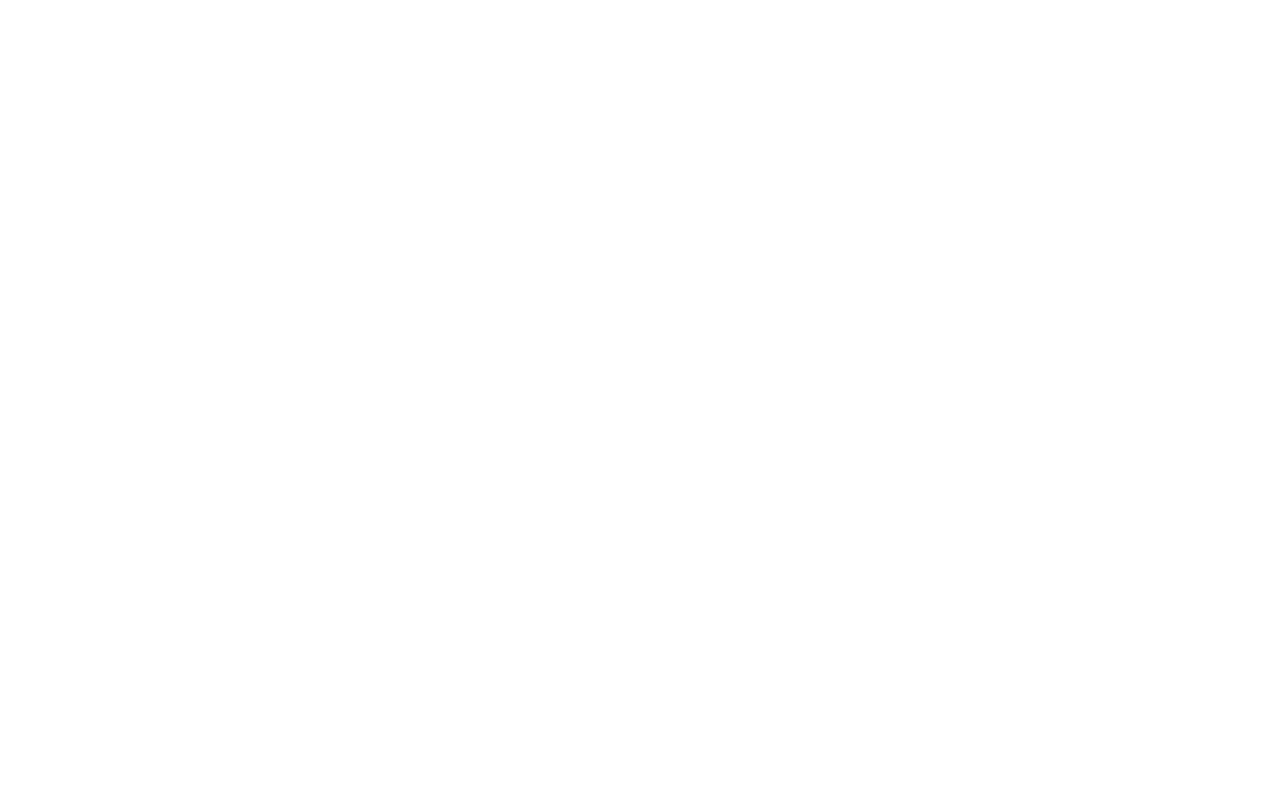
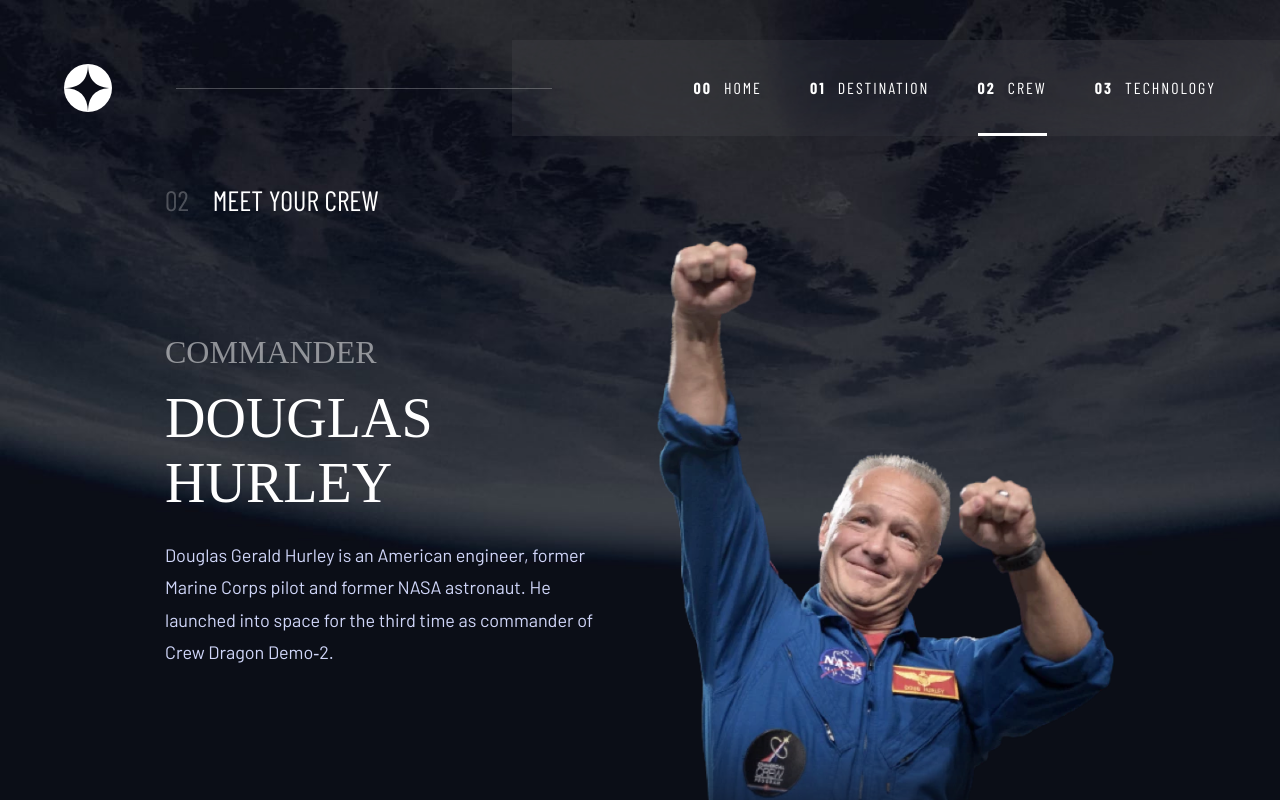
Before and after one commit to michaelclemens/space-tourism-multipage-website, a React (Vite) app: page /space-tourism-multipage-website/crew in a window 1280 px wide. Before the commit this address had no page. Built offline with nearby package versions, Linux system fonts and the light colour scheme; a web font is replaced by a local one.

Commit message:
Minor changes for gh-pages - will need to revist these changes

```diff
--- a/src/data.json
+++ b/src/data.json
@@ -3,8 +3,8 @@
     {
       "name": "Moon",
       "images": {
-        "png": "/assets/destination/image-moon.png",
-        "webp": "/assets/destination/image-moon.webp"
+        "png": "/space-tourism-multipage-website/assets/destination/image-moon.png",
+        "webp": "/space-tourism-multipage-website/assets/destination/image-moon.webp"
       },
       "description": "See our planet as you’ve never seen it before. A perfect relaxing trip away to help regain perspective and come back refreshed. While you’re there, take in some history by visiting the Luna 2 and Apollo 11 landing sites.",
       "distance": "384,400 km",
@@ -13,8 +13,8 @@
     {
       "name": "Mars",
       "images": {
-        "png": "/assets/destination/image-mars.png",
-        "webp": "/assets/destination/image-mars.webp"
+        "png": "/space-tourism-multipage-website/assets/destination/image-mars.png",
+        "webp": "/space-tourism-multipage-website/assets/destination/image-mars.webp"
       },
       "description": "Don’t forget to pack your hiking boots. You’ll need them to tackle Olympus Mons, the tallest planetary mountain in our solar system. It’s two and a half times the size of Everest!",
       "distance": "225 mil. km",
@@ -23,8 +23,8 @@
     {
       "name": "Europa",
       "images": {
-        "png": "/assets/destination/image-europa.png",
-        "webp": "/assets/destination/image-europa.webp"
+        "png": "/space-tourism-multipage-website/assets/destination/image-europa.png",
+        "webp": "/space-tourism-multipage-website/assets/destination/image-europa.webp"
       },
       "description": "The smallest of the four Galilean moons orbiting Jupiter, Europa is a winter lover’s dream. With an icy surface, it’s perfect for a bit of ice skating, curling, hockey, or simple relaxation in your snug wintery cabin.",
       "distance": "628 mil. km",
@@ -33,8 +33,8 @@
     {
       "name": "Titan",
       "images": {
-        "png": "/assets/destination/image-titan.png",
-        "webp": "/assets/destination/image-titan.webp"
+        "png": "/space-tourism-multipage-website/assets/destination/image-titan.png",
+        "webp": "/space-tourism-multipage-website/assets/destination/image-titan.webp"
       },
       "description": "The only moon known to have a dense atmosphere other than Earth, Titan is a home away from home (just a few hundred degrees colder!). As a bonus, you get striking views of the Rings of Saturn.",
       "distance": "1.6 bil. km",
@@ -45,8 +45,8 @@
     {
       "name": "Douglas Hurley",
       "images": {
-        "png": "/assets/crew/image-douglas-hurley.png",
-        "webp": "/assets/crew/image-douglas-hurley.webp"
+        "png": "/space-tourism-multipage-website/assets/crew/image-douglas-hurley.png",
+        "webp": "/space-tourism-multipage-website/assets/crew/image-douglas-hurley.webp"
       },
       "role": "Commander",
       "bio": "Douglas Gerald Hurley is an American engineer, former Marine Corps pilot and former NASA astronaut. He launched into space for the third time as commander of Crew Dragon Demo‑2."
@@ -54,8 +54,8 @@
     {
       "name": "Mark Shuttleworth",
       "images": {
-        "png": "/assets/crew/image-mark-shuttleworth.png",
-        "webp": "/assets/crew/image-mark-shuttleworth.webp"
+        "png": "/space-tourism-multipage-website/assets/crew/image-mark-shuttleworth.png",
+        "webp": "/space-tourism-multipage-website/assets/crew/image-mark-shuttleworth.webp"
       },
       "role": "Mission Specialist",
       "bio": "Mark Richard Shuttleworth is the founder and CEO of Canonical, the company behind the Linux‑based Ubuntu operating system. Shuttleworth became the first South African to travel to space as a space tourist."
@@ -63,8 +63,8 @@
     {
       "name": "Victor Glover",
       "images": {
-        "png": "/assets/crew/image-victor-glover.png",
-        "webp": "/assets/crew/image-victor-glover.webp"
+        "png": "/space-tourism-multipage-website/assets/crew/image-victor-glover.png",
+        "webp": "/space-tourism-multipage-website/assets/crew/image-victor-glover.webp"
       },
       "role": "Pilot",
       "bio": "Pilot on the first operational flight of the SpaceX Crew Dragon to the International Space Station. Glover is a commander in the U.S. Navy where he pilots an F/A-18.He was a crew member of Expedition 64, and served as a station systems flight engineer."
@@ -72,8 +72,8 @@
     {
       "name": "Anousheh Ansari",
       "images": {
-        "png": "/assets/crew/image-anousheh-ansari.png",
-        "webp": "/assets/crew/image-anousheh-ansari.webp"
+        "png": "/space-tourism-multipage-website/assets/crew/image-anousheh-ansari.png",
+        "webp": "/space-tourism-multipage-website/assets/crew/image-anousheh-ansari.webp"
       },
       "role": "Flight Engineer",
       "bio": "Anousheh Ansari is an Iranian American engineer and co‑founder of Prodea Systems. Ansari was the fourth self‑funded space tourist, the first self‑funded woman to fly to the ISS, and the first Iranian in space."
@@ -83,24 +83,24 @@
     {
       "name": "Launch vehicle",
       "images": {
-        "portrait": "/assets/technology/image-launch-vehicle-portrait.jpg",
-        "landscape": "/assets/technology/image-launch-vehicle-landscape.jpg"
+        "portrait": "/space-tourism-multipage-website/assets/technology/image-launch-vehicle-portrait.jpg",
+        "landscape": "/space-tourism-multipage-website/assets/technology/image-launch-vehicle-landscape.jpg"
       },
       "description": "A launch vehicle or carrier rocket is a rocket-propelled vehicle used to carry a payload from Earth's surface to space, usually to Earth orbit or beyond. Our WEB-X carrier rocket is the most powerful in operation. Standing 150 metres tall, it's quite an awe‑inspiring sight on the launch pad!"
     },
     {
       "name": "Spaceport",
       "images": {
-        "portrait": "/assets/technology/image-spaceport-portrait.jpg",
-        "landscape": "/assets/technology/image-spaceport-landscape.jpg"
+        "portrait": "/space-tourism-multipage-website/assets/technology/image-spaceport-portrait.jpg",
+        "landscape": "/space-tourism-multipage-website/assets/technology/image-spaceport-landscape.jpg"
       },
       "description": "A spaceport or cosmodrome is a site for launching (or receiving) spacecraft, by analogy to the seaport for ships or airport for aircraft. Based in the famous Cape Canaveral, our spaceport is ideally situated to take advantage of the Earth’s rotation for launch."
     },
     {
       "name": "Space capsule",
       "images": {
-        "portrait": "/assets/technology/image-space-capsule-portrait.jpg",
-        "landscape": "/assets/technology/image-space-capsule-landscape.jpg"
+        "portrait": "/space-tourism-multipage-website/assets/technology/image-space-capsule-portrait.jpg",
+        "landscape": "/space-tourism-multipage-website/assets/technology/image-space-capsule-landscape.jpg"
       },
       "description": "A space capsule is an often-crewed spacecraft that uses a blunt‑body reentry capsule to reenter the Earth's atmosphere without wings. Our capsule is where you'll spend your time during the flight. It includes a space gym, cinema, and plenty of other activities to keep you entertained."
     }
--- a/src/main.tsx
+++ b/src/main.tsx
@@ -6,7 +6,7 @@
 
 createRoot(document.getElementById('root')!).render(
   <StrictMode>
-    <BrowserRouter>
+    <BrowserRouter basename="/space-tourism-multipage-website">
       <App />
     </BrowserRouter>
   </StrictMode>
--- a/src/pages/Crew.tsx
+++ b/src/pages/Crew.tsx
@@ -1,5 +1,5 @@
 import { crew } from '../data.json'
-import { background } from './Crew.module.css'
+import styles from './Crew.module.css'
 import { NavLink, Outlet, Route, Routes } from 'react-router'
 
 const getCrewNav = () =>
@@ -26,7 +26,7 @@
 
       <Outlet />
 
-      <div className={background} />
+      <div className={styles.background} />
     </div>
   )
 }
@@ -48,7 +48,7 @@
   )
 }
 
-function Panel({ name, role, bio, images }) {
+function Panel({ name, role, bio, images }: { name: string; role: string; bio: string; images: { webp: string } }) {
   return (
     <div className="flex flex-grow flex-col items-center gap-400 overflow-hidden pt-500 text-white md:pt-400 lg:flex-row lg:items-stretch lg:pt-0">
       <div className="flex flex-grow flex-col md:w-lg lg:w-1/2">
--- a/src/pages/Destination.tsx
+++ b/src/pages/Destination.tsx
@@ -1,5 +1,5 @@
 import { destinations } from '../data.json'
-import { background } from './Destination.module.css'
+import styles from './Destination.module.css'
 import { NavLink, Outlet, Route, Routes } from 'react-router'
 
 const getDestinationNav = () =>
@@ -28,7 +28,7 @@
         <Outlet />
       </div>
 
-      <div className={background} />
+      <div className={styles.background} />
     </div>
   )
 }
@@ -53,7 +53,19 @@
   )
 }
 
-function Panel({ name, description, distance, travel, images }) {
+function Panel({
+  name,
+  description,
+  distance,
+  travel,
+  images,
+}: {
+  name: string
+  description: string
+  distance: string
+  travel: string
+  images: { webp: string }
+}) {
   return (
     <div className="flex flex-col items-center gap-y-400 lg:flex-row lg:gap-y-0">
       <div className="flex flex-col py-[26px] md:py-[42px] lg:w-1/2 lg:py-0">
--- a/src/pages/Technology.tsx
+++ b/src/pages/Technology.tsx
@@ -1,5 +1,5 @@
 import { technology } from '../data.json'
-import { background } from './Technology.module.css'
+import styles from './Technology.module.css'
 import { NavLink, Outlet, Route, Routes } from 'react-router'
 
 const getTechNav = () =>
@@ -29,7 +29,7 @@
           <Outlet />
         </div>
       </div>
-      <div className={background} />
+      <div className={styles.background} />
     </div>
   )
 }
@@ -53,11 +53,11 @@
   )
 }
 
-function Panel({ name, description, images }) {
+function Panel({ name, description, images }: { name: string; description: string; images: { portrait: string; landscape: string } }) {
   return (
     <div className="flex flex-grow flex-col items-center lg:flex-row">
       <div className="mt-800 w-screen flex-none lg:hidden">
-        <img src={images.portrait} className="max-h-[258px] w-full object-cover object-center md:max-h-[357px]" />
+        <img src={images.landscape} className="max-h-[258px] w-full md:max-h-[357px]" />
       </div>
       <Nav />
 
--- a/vite.config.ts
+++ b/vite.config.ts
@@ -7,9 +7,4 @@
 export default defineConfig({
   base: '/space-tourism-multipage-website/',
   plugins: [react(), tailwindcss(), checker({ typescript: true, eslint: { lintCommand: 'eslint .', useFlatConfig: true } })],
-  css: {
-    modules: {
-      localsConvention: 'camelCaseOnly',
-    },
-  },
 })
```
